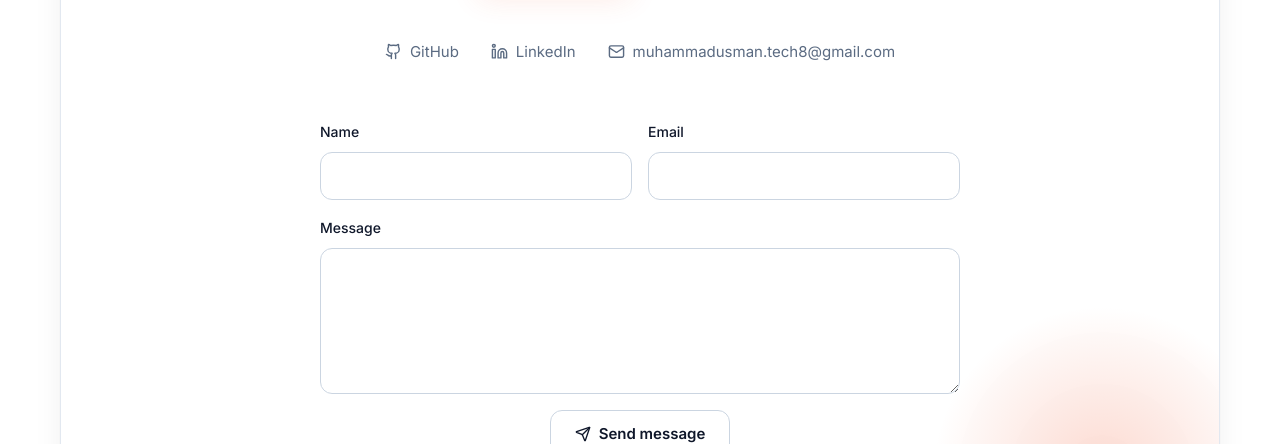
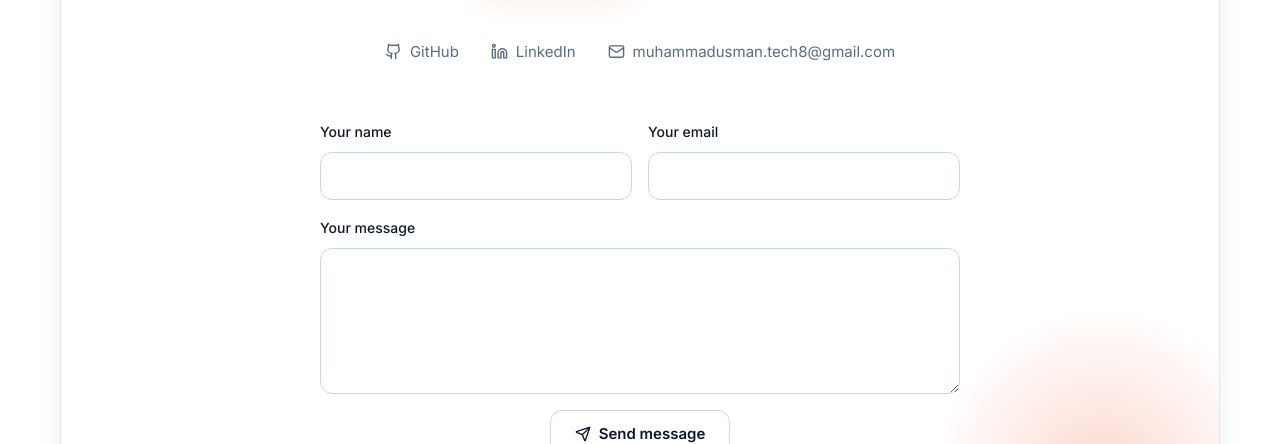
Before and after one commit to musmantech8/muhammad-usman-portfolio, a React (Vite) app: page / in a window 1280 px wide. Shown: the part 7820-8264 px from the top of the page. Built offline with nearby package versions, Linux system fonts and the light colour scheme.

Commit message:
Contact form: labels read Your name, Your email, Your message

```diff
--- a/src/components/sections/Contact.jsx
+++ b/src/components/sections/Contact.jsx
@@ -146,15 +146,15 @@ export function Contact() {
             {/* Optional contact form: opens the visitor's mail app, nothing is stored or sent by the site */}
             <form onSubmit={sendForm} className="mx-auto mt-14 grid max-w-[640px] gap-4 text-left sm:grid-cols-2">
               <label className="flex flex-col gap-2 text-[14px] font-medium text-ink">
-                Name
+                Your name
                 <input className="field" name="name" autoComplete="name" required value={form.name} onChange={update('name')} />
               </label>
               <label className="flex flex-col gap-2 text-[14px] font-medium text-ink">
-                Email
+                Your email
                 <input className="field" type="email" name="email" autoComplete="email" required value={form.email} onChange={update('email')} />
               </label>
               <label className="flex flex-col gap-2 text-[14px] font-medium text-ink sm:col-span-2">
-                Message
+                Your message
                 <textarea className="field" name="message" rows={5} required value={form.message} onChange={update('message')} />
               </label>
               <div className="flex flex-col items-center gap-3 sm:col-span-2">
```
